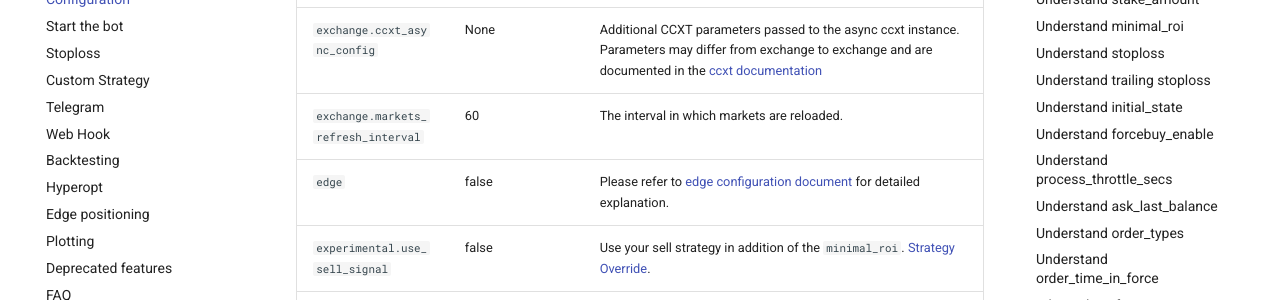
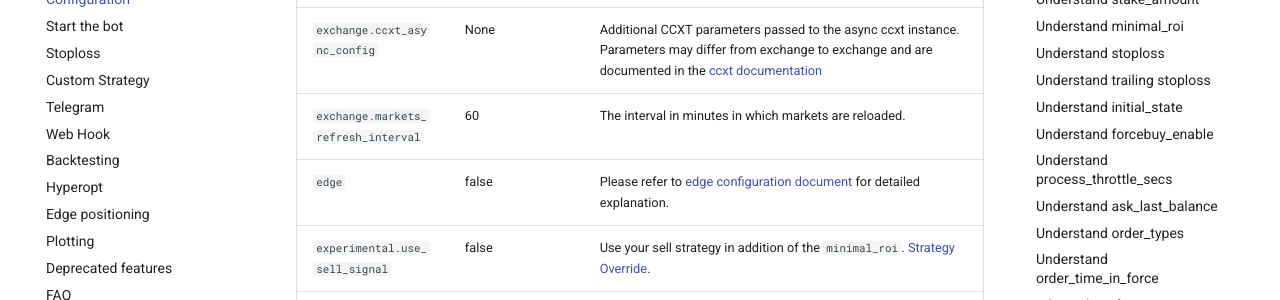
Before and after one commit to jacksonmori755/Crypto-trading-bot, an MkDocs documentation site: the page built from docs/configuration.md, in a window 1280 px wide and 900 px high, scrolled down 2805 px. Shown: the part 152-452 px from the top of the window. Built offline with MkDocs 1.6.1 and Material for MkDocs 9.7.7, drawn with Linux system fonts in a browser that asks for light colours.

Commit message:
update docs

```diff
--- a/docs/configuration.md
+++ b/docs/configuration.md
@@ -47,7 +47,7 @@ Mandatory Parameters are marked as **Required**.
 | `exchange.ccxt_rate_limit` | True | DEPRECATED!! Have CCXT handle Exchange rate limits. Depending on the exchange, having this to false can lead to temporary bans from the exchange.
 | `exchange.ccxt_config` | None | Additional CCXT parameters passed to the regular ccxt instance. Parameters may differ from exchange to exchange and are documented in the [ccxt documentation](https://ccxt.readthedocs.io/en/latest/manual.html#instantiation)
 | `exchange.ccxt_async_config` | None | Additional CCXT parameters passed to the async ccxt instance. Parameters may differ from exchange to exchange  and are documented in the [ccxt documentation](https://ccxt.readthedocs.io/en/latest/manual.html#instantiation)
-| `exchange.markets_refresh_interval` | 60 | The interval in which markets are reloaded.
+| `exchange.markets_refresh_interval` | 60 | The interval in minutes in which markets are reloaded.
 | `edge` | false | Please refer to [edge configuration document](edge.md) for detailed explanation.
 | `experimental.use_sell_signal` | false | Use your sell strategy in addition of the `minimal_roi`. [Strategy Override](#parameters-in-strategy).
 | `experimental.sell_profit_only` | false | Waits until you have made a positive profit before taking a sell decision. [Strategy Override](#parameters-in-strategy).
```
